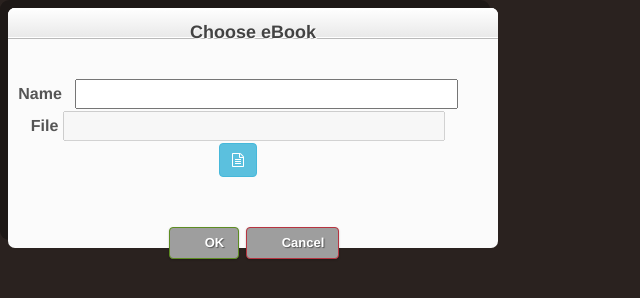
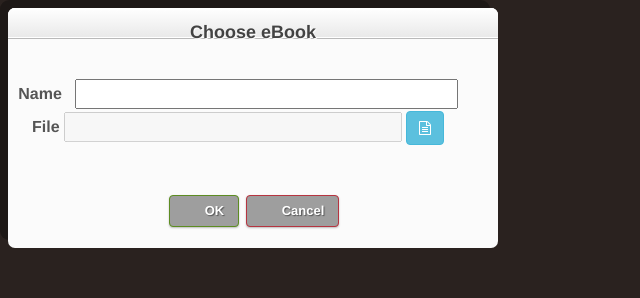
Before and after one commit to mikeatsun2000/flashcard-generator, an Electron app: page addedit.html in a window 1200 px wide. Shown: the whole page, without its empty margins (0-640 px from the left). Drawn offline with nearby package versions, Linux system fonts and the light colour scheme; no server answers; grey boxes are pictures that could not be loaded.

Commit message:
fiddle with width of app-url element to align input elements in addedit dialog

```diff
--- a/css/dialog.css
+++ b/css/dialog.css
@@ -78,8 +78,9 @@
 #url-label {
     width:15%;
 }
+
 #app-url {
-    width:85%;
+    width:75%;
 }
 #dialog-description {
     width: 100%; //490px
```
